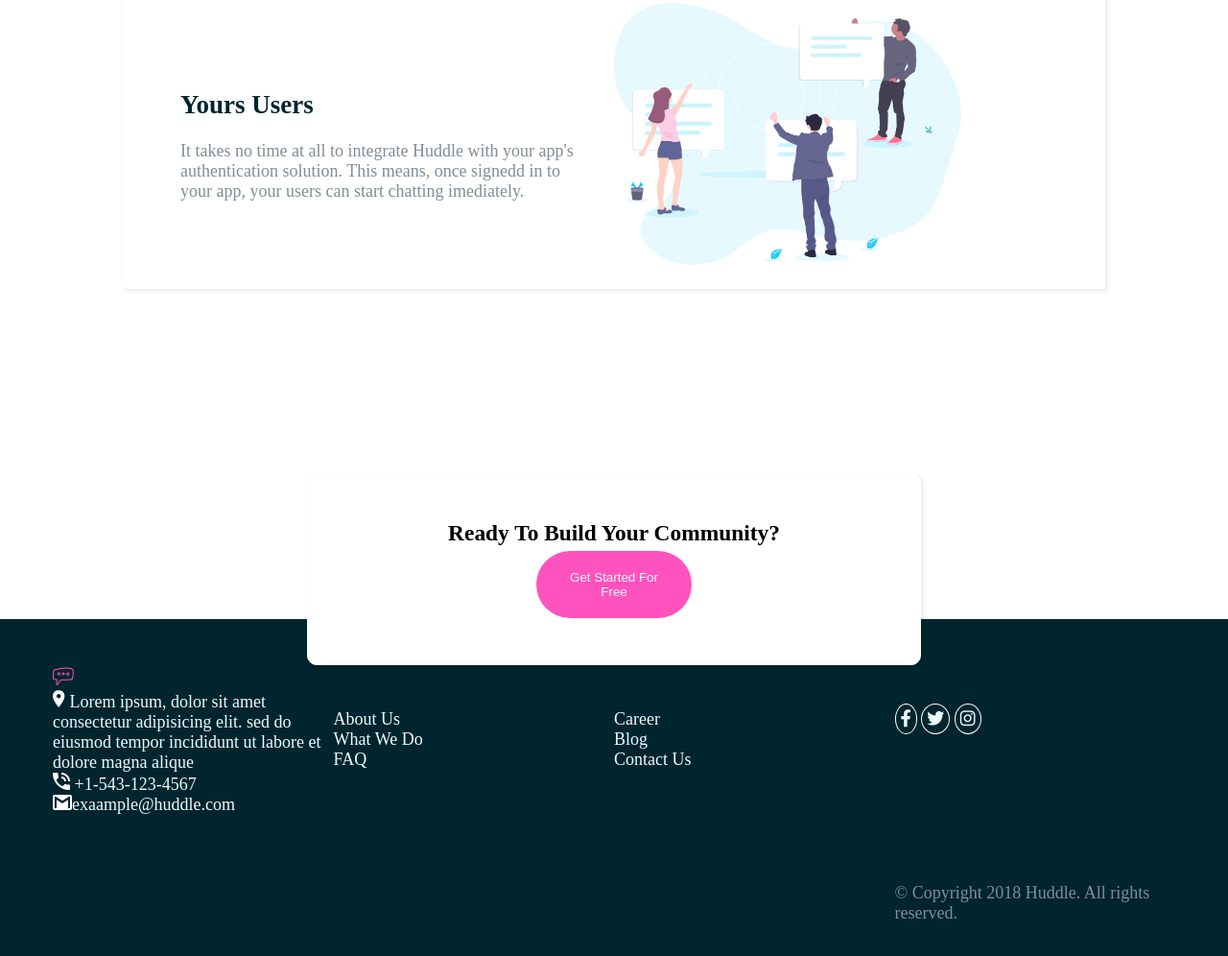
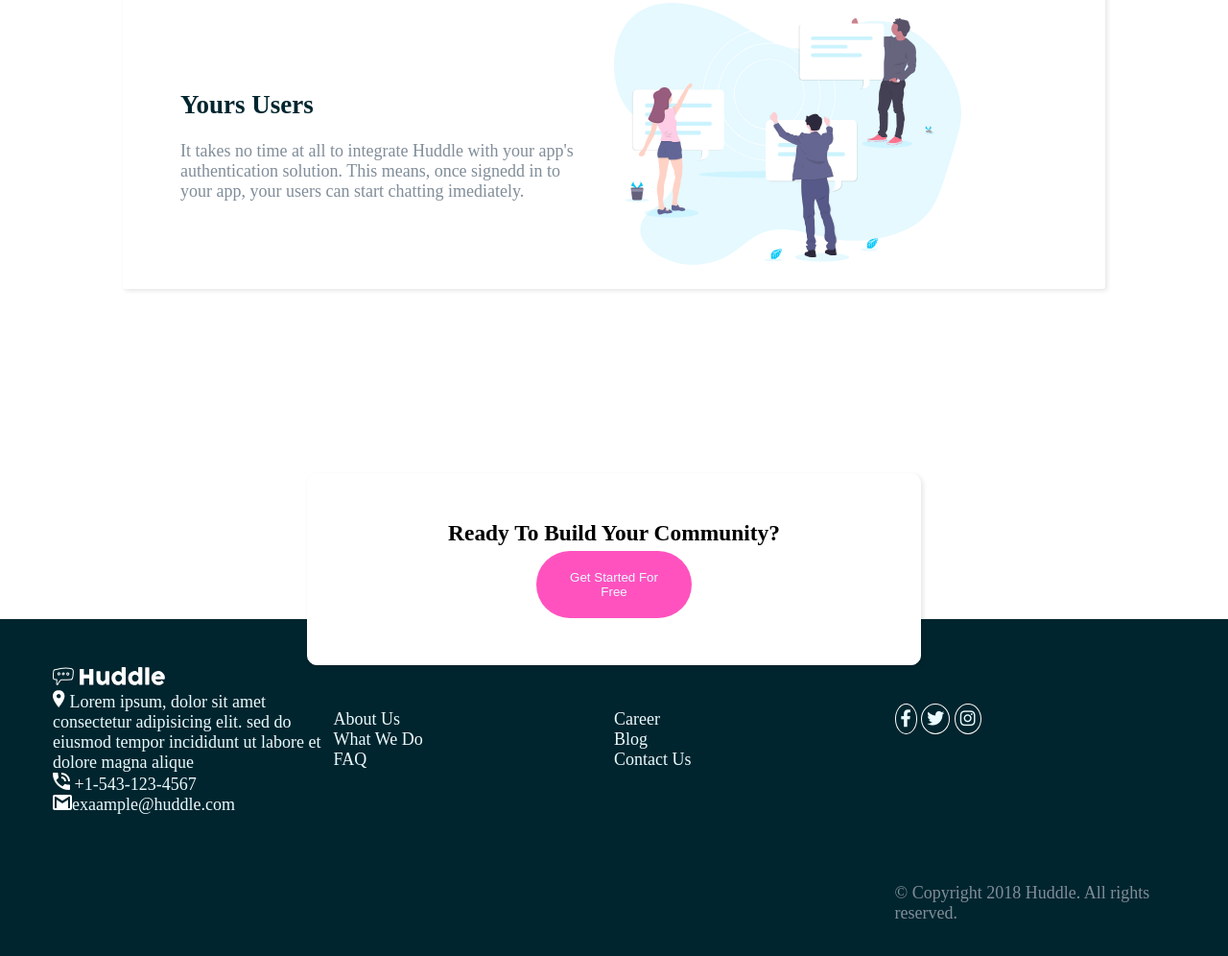
Before and after one commit to Njidekaa/Landing-Page, a plain HTML site: page index.html in a window 1280 px wide. Shown: the part 1490-2486 px from the top of the page at 96% size. Drawn offline with Linux system fonts and the light colour scheme.

```diff
--- a/index.html
+++ b/index.html
@@ -94,7 +94,7 @@
           <div class="row">
             <div class="footer-col">
               <ul>
-                <li><img src="./logo.svg" alt="logo" style="width: 40%" style="background-color:hsl(193, 100%, 96%);" /></li>
+                <li><img src="./footer-logo.svg" alt="logo" style="width: 40%" /></li>
                 <li>
                   <img src="./icon-location.svg" alt="location" /> Lorem ipsum,
                   dolor sit amet consectetur
```
